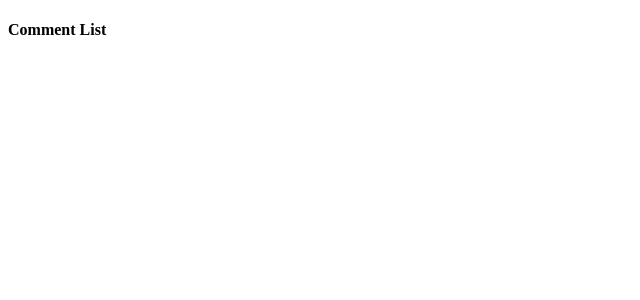
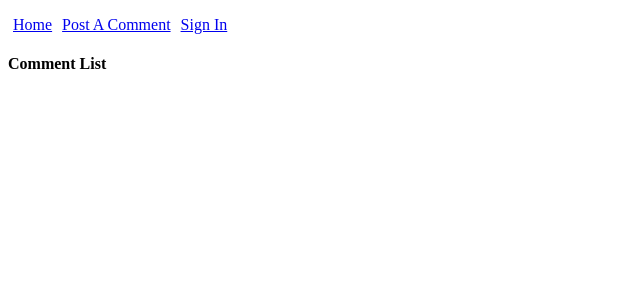
Before and after one commit to seeker8/react-redux, a React (Create React App) app: page / in a window 1280 px wide. Shown: the top 300 px of the page, without its empty margins (0-640 px from the left). Built offline with nearby package versions, Linux system fonts and the light colour scheme.

Commit message:
add navigation

```diff
--- a/src/components/App.js
+++ b/src/components/App.js
@@ -1,11 +1,40 @@
 import React from 'react';
-import { Route } from 'react-router-dom';
+import { connect } from 'react-redux';
+import * as actions from '../actions/index';
+import { Route, Link } from 'react-router-dom';
 import { CommentBox } from './CommentBox';
 import { CommentList } from './CommnentList';
+
+const NavigationComponent = ({ auth }) => {
+  return (
+    <nav>
+      <ul style={{ "padding-left": 0 }}>
+        <li style={{ display: "inline-block", padding: "0 5px" }}>
+          <Link to="/">Home</Link>
+        </li>
+        <li style={{ display: "inline-block", padding: "0 5px" }}>
+          <Link to="/post">Post A Comment</Link>
+        </li>
+        <li style={{ display: "inline-block", padding: "0 5px" }}>
+          {(auth
+            && <Link to="/auth">Sign Out</Link>)
+            || <Link to="/auth">Sign In</Link>}
+        </li>
+      </ul>
+    </nav>
+  );
+};
+
+const headerStateToProps = (state) => {
+  return { auth: state.auth };
+}
+
+const Navigation = connect(headerStateToProps, actions)(NavigationComponent);
 
 export const App = () => {
   return (
     <div>
+      <Navigation />
       <Route
         path="/post" component={CommentBox} />
       <Route
```
Lines whose indentation alone changed are shown as unchanged.
